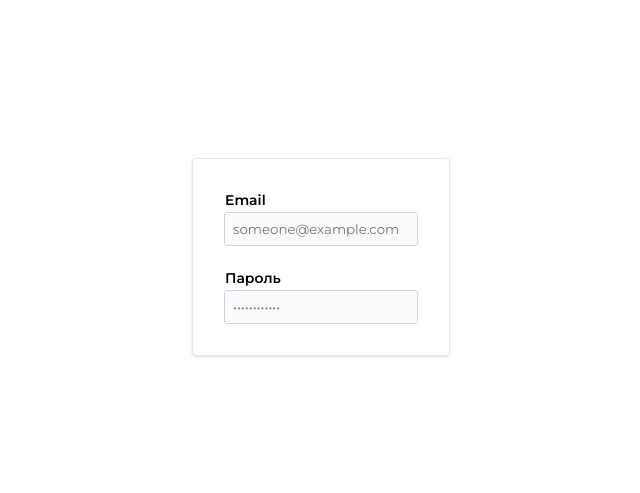
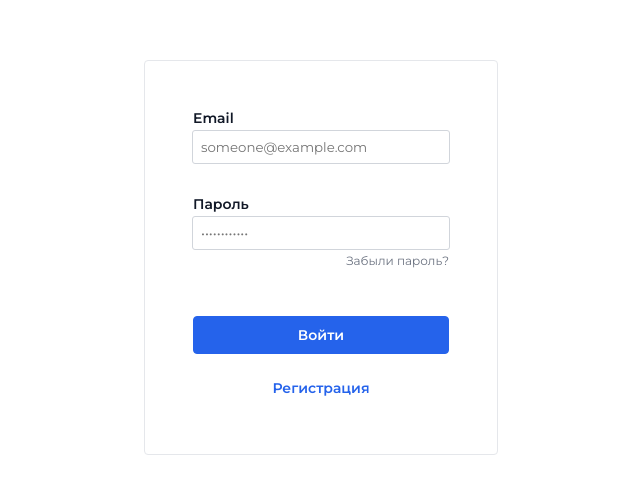
Before and after one commit to catannoyance/ylab_t1, a React (Vite) app: page / in a window 1280 px wide. Shown: the part 151-644 px from the top of the page, without its empty margins (319-959 px from the left). Built offline with nearby package versions, Linux system fonts and the light colour scheme.

Commit message:
add Buttons

```diff
--- a/src/App.tsx
+++ b/src/App.tsx
@@ -1,5 +1,4 @@
 import { Auth } from "./Auth"
-import { TextInput } from "./TextInput"
 import "./index.css"
 
 function App() {
--- a/src/Auth.module.css
+++ b/src/Auth.module.css
@@ -1,16 +1,43 @@
-.main {
+.auth {
     border: 1px solid var(--c-neutral-200);
 
     display: flex;
     flex-direction: column;
-    gap: var(--spacing-md);
+    gap: var(--spacing-xl);
 
-    width: 12em;
-    padding: var(--spacing-lg);
+    width: 16em;
+    padding: var(--spacing-xl);
 
     border-radius: var(--border-radius-sm);
+}
 
-    box-shadow:
-        0 1px 3px 0 rgb(0 0 0 / 0.1),
-        0 1px 2px -1px rgb(0 0 0 / 0.1);
+.fields {
+    display: flex;
+    flex-direction: column;
+    gap: var(--spacing-lg);
 }
+
+.buttonContainer {
+    display: flex;
+    flex-direction: column;
+    align-items: stretch;
+    align-content: center;
+
+    gap: var(--spacing-sm);
+    width: 100%;
+}
+
+.forgotPasswordLink {
+    text-align: end;
+    margin-top: var(--spacing-xxs);
+    float: inline-end;
+    font-size: var(--text-xs);
+
+    color: var(--c-neutral-500);
+
+    text-decoration: none;
+
+    &:hover {
+        text-decoration: underline;
+    }
+}
--- a/src/Auth.tsx
+++ b/src/Auth.tsx
@@ -1,6 +1,7 @@
 import { TextInput } from "./TextInput"
 import styles from "./Auth.module.css"
 import { useState } from "react"
+import { Button } from "./Button"
 
 type AuthProps = Record<string, never>
 
@@ -9,7 +10,8 @@ export const Auth = (props: AuthProps) => {
     const [password, setPassword] = useState("")
 
     return (
-        <div className={styles.main}>
+        <form className={styles.auth}>
+            <div className={styles.fields}>
                 <TextInput
                     label="Email"
                     value={email}
@@ -17,6 +19,7 @@ export const Auth = (props: AuthProps) => {
                     id="login"
                     placeholder="someone@example.com"
                 />
+                <div>
                     <TextInput
                         label="Пароль"
                         value={password}
@@ -25,6 +28,16 @@ export const Auth = (props: AuthProps) => {
                         id="password"
                         placeholder="••••••••••••"
                     />
+                    <a href="#" className={styles.forgotPasswordLink}>
+                        Забыли пароль?
+                    </a>
                 </div>
+            </div>
+
+            <div className={styles.buttonContainer}>
+                <Button label="Войти" style="primary" />
+                <Button label="Регистрация" style="secondary" />
+            </div>
+        </form>
     )
 }
--- /dev/null
+++ b/src/Button.module.css
@@ -0,0 +1,39 @@
+.button {
+    padding: var(--spacing-xs) var(--spacing-sm);
+    border: none;
+    cursor: pointer;
+    border-radius: var(--border-radius-sm);
+    font-size: var(--text-sm);
+    line-height: var(--leading-sm);
+    font-weight: 600;
+    border: none;
+    font-family: "Montserrat", sans-serif;
+    text-decoration: none;
+
+    outline: 0px solid var(--c-blue-600);
+    outline-offset: 2px;
+    transition: outline 0.1s ease-out;
+}
+
+.button:focus {
+    outline: 3px solid var(--c-blue-600);
+}
+
+.primary {
+    background: var(--c-blue-600);
+    color: var(--c-neutral-0);
+    border: 1px solid var(--c-blue-600);
+}
+
+.secondary {
+    background: none;
+    color: var(--c-blue-600);
+    border: none;
+}
+
+.tertiary {
+    background: none;
+    border: none;
+    color: var(--c-neutral-500);
+    font-weight: 500;
+}
--- /dev/null
+++ b/src/Button.tsx
@@ -0,0 +1,17 @@
+import styles from "./Button.module.css"
+
+type ButtonProps = {
+    label: string
+    style: "primary" | "secondary" | "tertiary"
+    onClick?: () => void
+}
+
+export const Button = (props: ButtonProps) => {
+    const style = styles[props.style]
+
+    return (
+        <button className={`${styles.button} ${style}`} onClick={props.onClick} type="button">
+            {props.label}
+        </button>
+    )
+}
--- a/src/TextInput.module.css
+++ b/src/TextInput.module.css
@@ -13,7 +13,6 @@
         padding: var(--spacing-xs);
         border-radius: var(--border-radius-xs);
 
-        background: var(--c-neutral-50);
         border: none;
         outline: 1px solid var(--c-neutral-300);
 
@@ -23,7 +22,6 @@
     }
 
     > input:focus {
-        outline: 3px solid var(--c-blue-5);
-        background: var(--c-neutral-0);
+        outline: 3px solid var(--c-blue-500);
     }
 }
--- a/src/index.css
+++ b/src/index.css
@@ -24,10 +24,14 @@
     --c-neutral-500: #6b7280;
     --c-neutral-700: #374151;
     --c-neutral-800: #1f2937;
+    --c-neutral-900: #111827;
+    --c-neutral-950: #030712;
 
-    --c-blue-3: #93c5fd;
-    --c-blue-4: #60a5fa;
-    --c-blue-5: #3b82f6;
+    --c-blue-300: #93c5fd;
+    --c-blue-400: #60a5fa;
+    --c-blue-500: #3b82f6;
+    --c-blue-600: #2563eb;
+    --c-blue-600: #2563eb;
 
     --text-xs: 0.75rem;
     --text-sm: 0.875rem;
@@ -40,4 +44,6 @@
     --leading-md: 1.5rem;
     --leading-lg: 1.75rem;
     --leading-xl: 2rem;
+
+    color: var(--c-neutral-900);
 }
```
Lines whose indentation alone changed are shown as unchanged.
